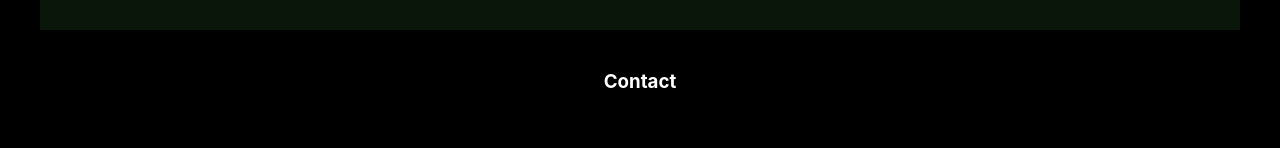
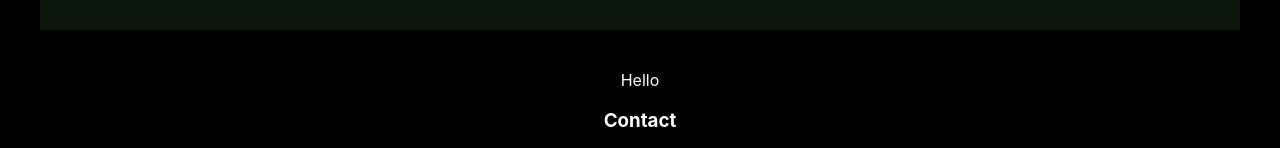
Before and after one commit to TaylorWill94/planflow, a React (Create React App) app: page /about in a window 1280 px wide. Shown: the part 879-1027 px from the top of the page. Before the commit the page ends 991 px from the top, so only its background shows below. Built offline with nearby package versions, Linux system fonts and the light colour scheme.

Commit message:
Adds about page

```diff
--- a/src/App.js
+++ b/src/App.js
@@ -1,4 +1,6 @@
+import { Route, Routes } from "react-router-dom";
 import "./App.css";
+import About from "./components/About";
 import Footer from "./components/Footer";
 import Home from "./components/Home";
 import Nav from "./components/Nav";
@@ -10,6 +12,9 @@ function App() {
       <p>Digitally plan your day.</p>
       <Nav />
       <Home />
+      <Routes>
+        <Route path="/about" element={<About />} />
+      </Routes>
       <Footer />
     </div>
   );
--- /dev/null
+++ b/src/components/About.js
@@ -0,0 +1,5 @@
+const About = () => {
+  return <div className="about">Hello</div>;
+};
+
+export default About;
--- a/src/components/Nav.js
+++ b/src/components/Nav.js
@@ -1,9 +1,12 @@
 import "./Nav.css";
+import { Link } from "react-router-dom";
 
 function Nav() {
   return (
     <div className="nav">
-      <p>About</p>
+      <Link to="/about">
+        <p>About</p>
+      </Link>
       <p>Contact</p>
     </div>
   );
```
